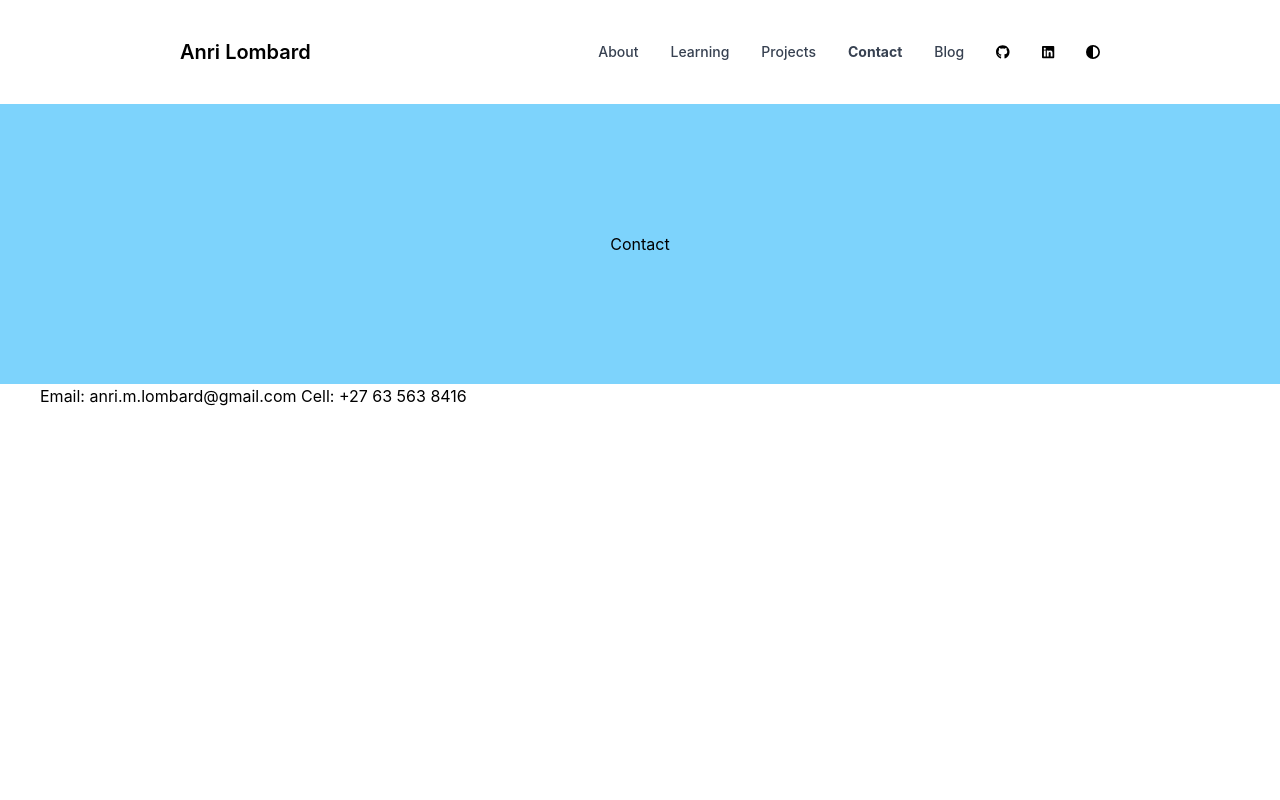
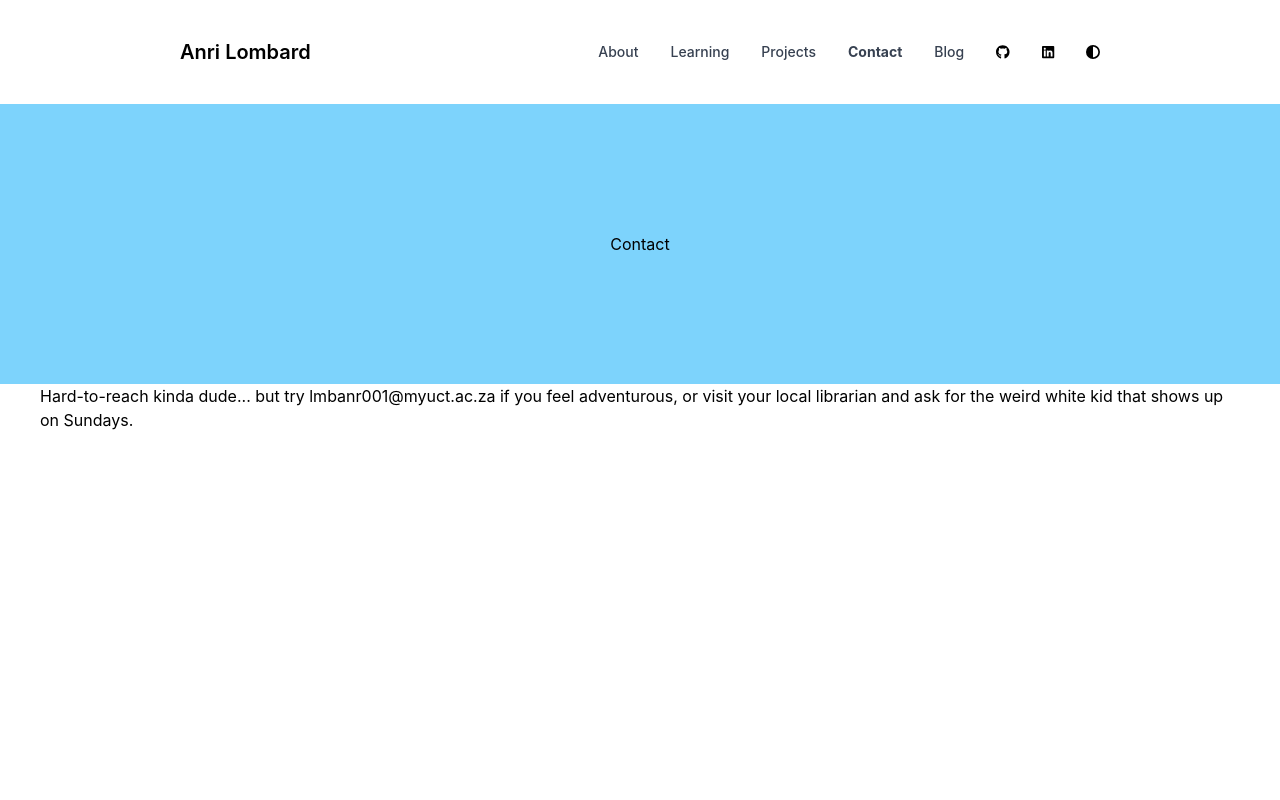
Before and after one commit to Anri-Lombard/Anri-Lombard-v4, a Next.js app: page /contact in a window 1280 px wide. Shown: the top 800 px of the page. Built offline with nearby package versions, Linux system fonts and the light colour scheme.

Commit message:
encouraging message

```diff
--- a/pages/contact.tsx
+++ b/pages/contact.tsx
@@ -5,8 +5,7 @@ function Contact() {
                 Contact
             </div>
             <div>
-                Email: anri.m.lombard@gmail.com
-                Cell: +27 63 563 8416
+                Hard-to-reach kinda dude... but try lmbanr001@myuct.ac.za if you feel adventurous, or visit your local librarian and ask for the weird white kid that shows up on Sundays.
             </div>
         </div>
     )
```
